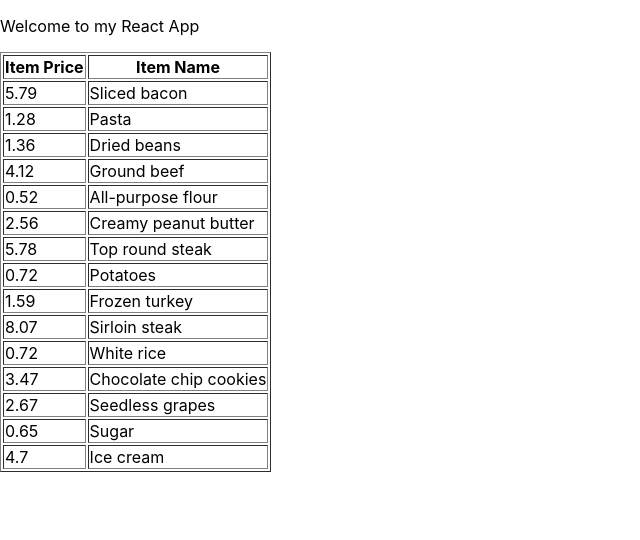
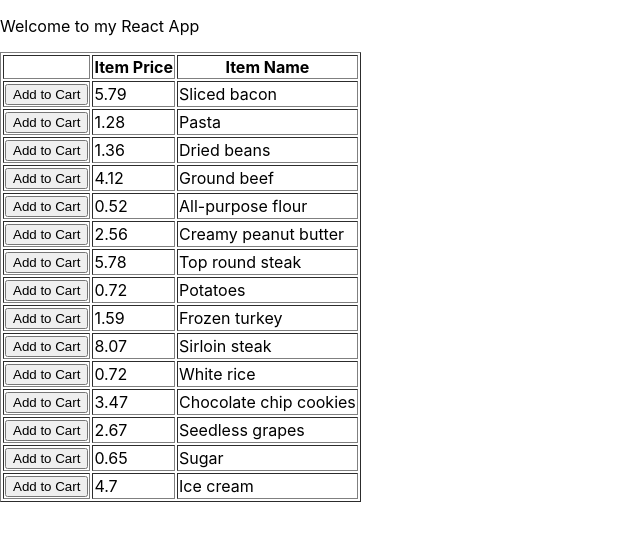
Before and after one commit to praz99/react_grocery-cart, a React (Create React App) app: page / in a window 1280 px wide. Shown: the top 540 px of the page, without its empty margins (0-640 px from the left). Built offline with nearby package versions, Linux system fonts and the light colour scheme.

Commit message:
add Add To Cart button for each items in grocery list

```diff
--- a/src/components/GroceryItems.js
+++ b/src/components/GroceryItems.js
@@ -24,6 +24,7 @@ export default class GroceryItems extends Component {
       <div>
         <table border="1">
           <thead>
+            <th></th>
             <th>Item Price</th>
             <th>Item Name</th>
           </thead>
@@ -31,6 +32,7 @@ export default class GroceryItems extends Component {
             {GROCERY_ITEMS.map((item, index) => {
               return(
                 <tr id={index}>
+                  <td><button>Add to Cart</button></td>
                   <td>{item.price}</td>
                   <td>{item.name}</td>
                 </tr>
```
Also changed, not shown: 1 other file (tests, documents, lock files or other folders).
